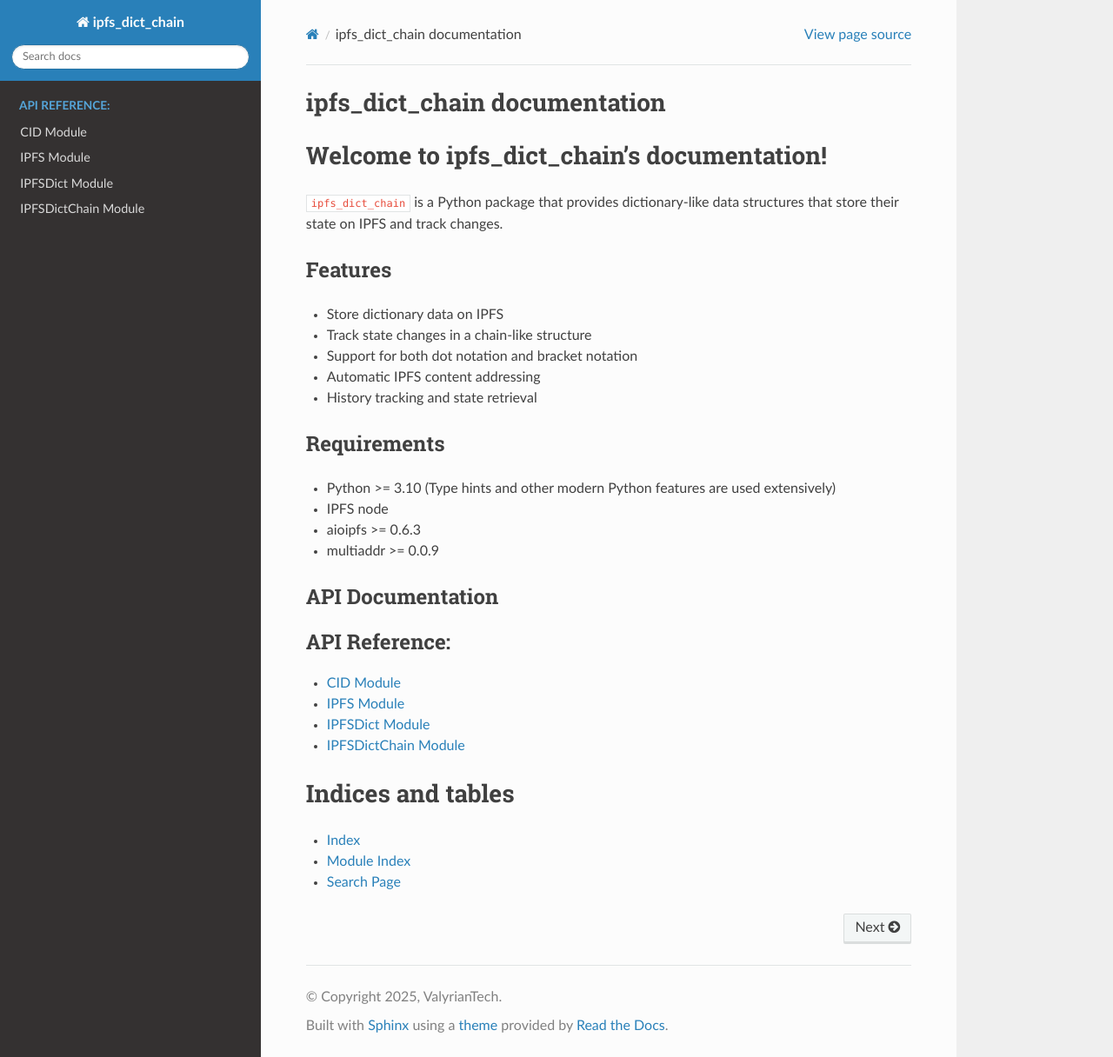
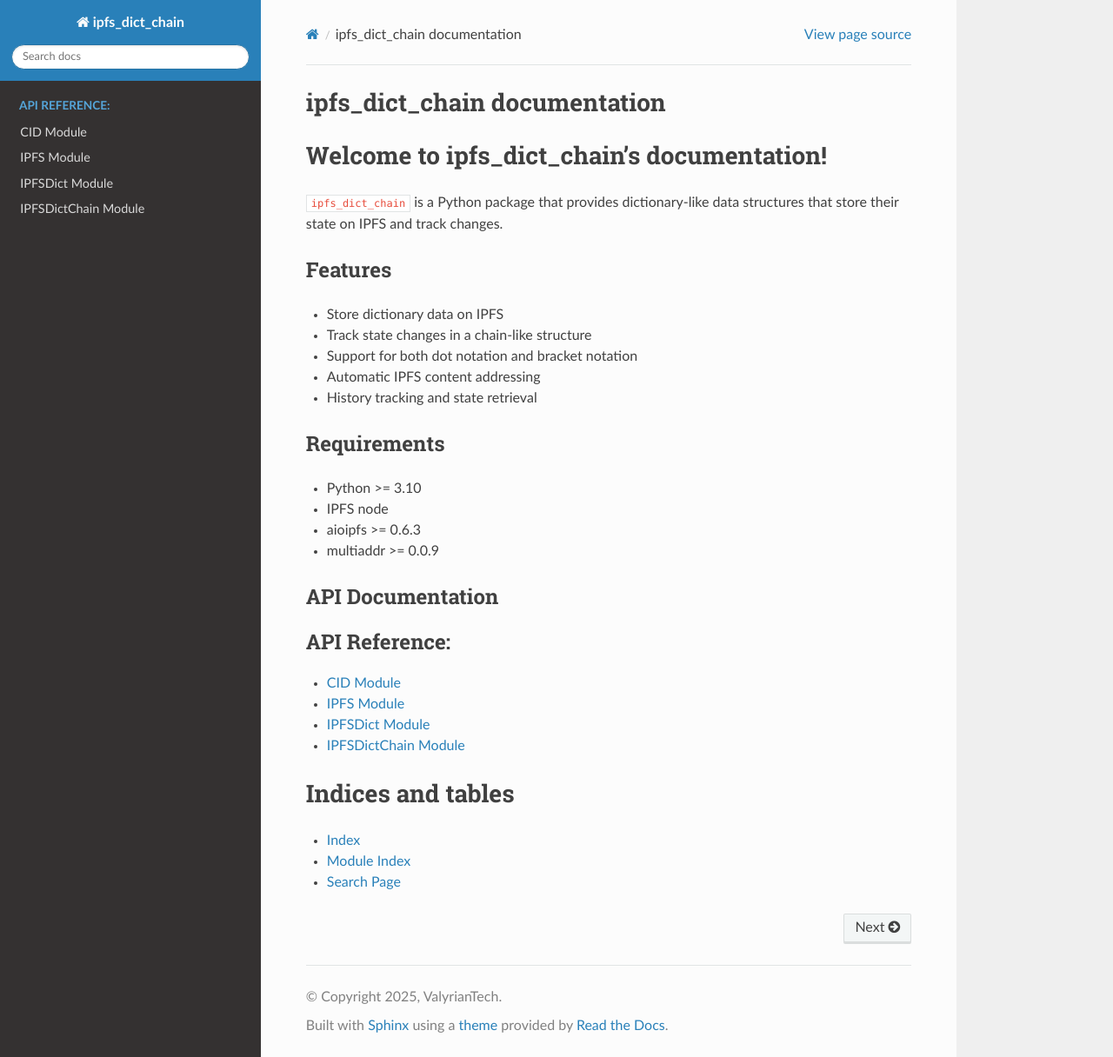
Before and after one commit to ValyrianTech/ipfs_dict_chain, a Sphinx documentation site: the page built from docs/source/index.rst, in a window 1280 px wide and 1216 px high. Shown: the whole window at 87% size. Built offline with Sphinx 7.4.7 and the Read the Docs theme 3.1.0, drawn with Linux system fonts in a browser that asks for light colours; pages that are not in the unit, such as notebooks, are missing from menus.

Commit message:
docs: Revert test modification to Python version requirement

```diff
--- a/docs/source/index.rst
+++ b/docs/source/index.rst
@@ -23,7 +23,7 @@ Features
 Requirements
 -----------
 
-* Python >= 3.10 (Type hints and other modern Python features are used extensively)
+* Python >= 3.10
 * IPFS node
 * aioipfs >= 0.6.3
 * multiaddr >= 0.0.9
```
